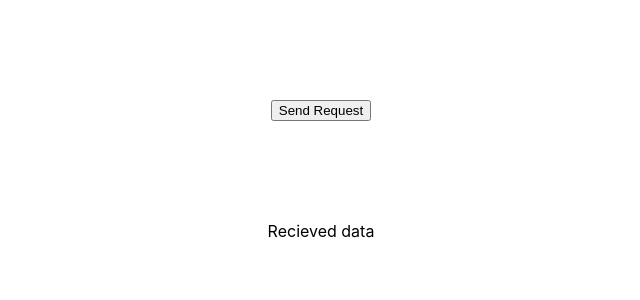
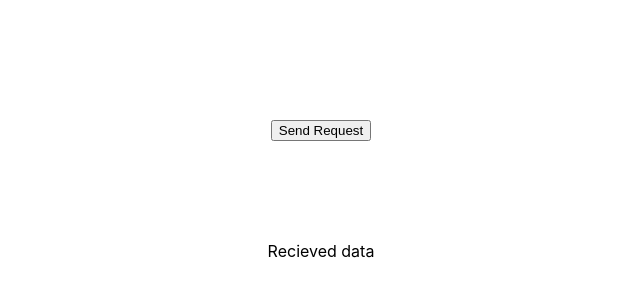
Before and after one commit to Whycodex/Dummy-Website, a React (Create React App) app: page / in a window 1280 px wide. Shown: the top 300 px of the page, without its empty margins (319-959 px from the left). Built offline with nearby package versions, Linux system fonts and the light colour scheme.

Commit message:
Changed stlying

```diff
--- a/src/App.js
+++ b/src/App.js
@@ -2,7 +2,7 @@ import React from "react";
 
 function App() {
   return (
-    <div style={{display: 'flex', flexDirection: 'column', justifyContent: 'center', alignItems: 'center', padding: 100}}>
+    <div style={{display: 'flex', flexDirection: 'column', justifyContent: 'center', alignItems: 'center', padding: 120}}>
       <button>Send Request</button>
       <div style={{padding: 100}}>Recieved data</div>
     </div>
```
